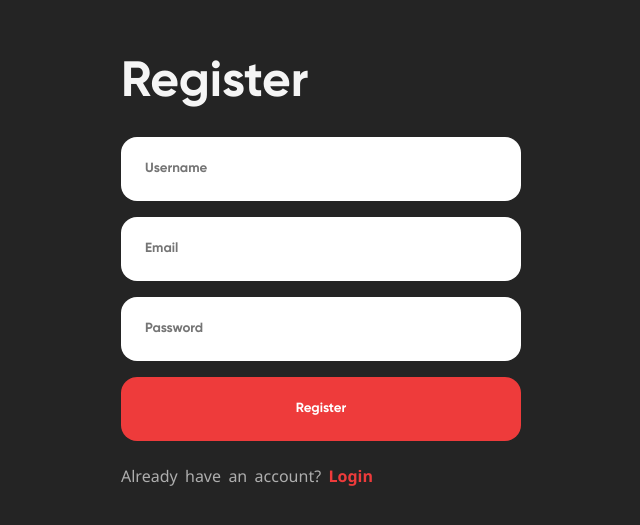
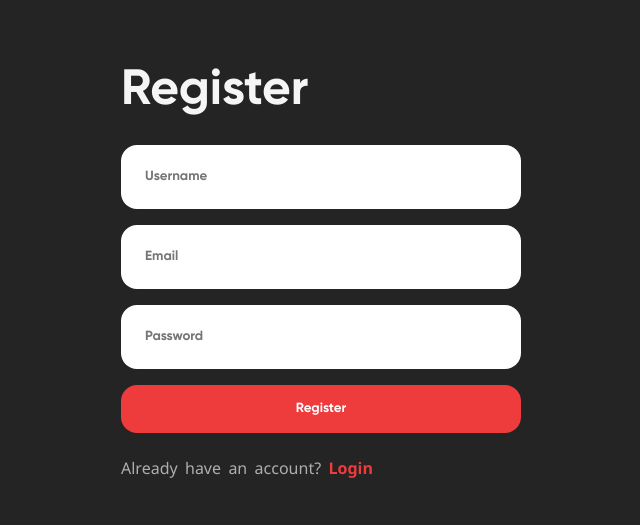
Before and after one commit to lazyymohitt/InstaClone, a React app in the folder Frontend/: page /register in a window 1280 px wide. Shown: the part 131-656 px from the top of the page, without its empty margins (319-959 px from the left). Built offline with nearby package versions, Linux system fonts and the light colour scheme; the HTML template or start-up script is replaced by a standard one.

Commit message:
feat: implement navigation bar, create post page, and enhance button styles across components

```diff
--- a/Frontend/src/Features/Auth/Pages/Login.jsx
+++ b/Frontend/src/Features/Auth/Pages/Login.jsx
@@ -46,7 +46,7 @@ const Login = () => {
           type="password"
           placeholder = "password"
           name="password"/>
-        <button type="submit">Login</button>
+        <button type="submit" className="button">Login</button>
       </form>
       <p>Don't have an account? <Link className='toggleAuthForm' to="/register">Register</Link></p>
    </div>
--- a/Frontend/src/Features/Auth/Pages/Register.jsx
+++ b/Frontend/src/Features/Auth/Pages/Register.jsx
@@ -47,7 +47,7 @@ const Register = () => {
        type="password"
        placeholder="Password"
         name="password"/>
-      <button type="submit">Register</button>
+      <button type="submit" className="button">Register</button>
      </form>
      <p>Already have an account? <Link className='toggleAuthForm' to="/login">Login</Link></p>
     </div>
--- a/Frontend/src/Features/Auth/Pages/style/form.scss
+++ b/Frontend/src/Features/Auth/Pages/style/form.scss
@@ -37,22 +37,13 @@ main{
         flex-direction:column;
         gap:1rem;
 
-        input,button{
+        input{
             border:none;
             outline:none;
             padding-inline:1.5rem;
             padding-block:1.5rem;
             border-radius:1rem;
             font-family: inherit;
-        }
-
-        button{
-            cursor:pointer;
-            color:white;
-            background-color:rgb(238, 59, 59);
-
-
-
         }
 
     }
--- /dev/null
+++ b/Frontend/src/Features/posts/pages/CreatePost.jsx
@@ -0,0 +1,9 @@
+import React from 'react'
+
+const CreatePost = () => {
+  return (
+    <div>CreatePost</div>
+  )
+}
+
+export default CreatePost
--- a/Frontend/src/Features/posts/pages/Feed.jsx
+++ b/Frontend/src/Features/posts/pages/Feed.jsx
@@ -3,6 +3,7 @@ import "../style/feed.scss"
 import Post from '../components/Post'
 
 import { usePost } from '../hook/usePost'
+import Nav from '../../shared/components/Nav'
 
 const Feed = () => {
 
@@ -18,6 +19,7 @@ const Feed = () => {
   console.log(feed)
   return (
      <div className="feed">
+     <Nav/>
         <div className="title">
             <h1>Your Posts</h1>
         </div>
--- a/Frontend/src/Features/posts/style/feed.scss
+++ b/Frontend/src/Features/posts/style/feed.scss
@@ -5,6 +5,7 @@
 
   .title {
     font-size: 1.3rem;
+  color: #fdd5d5;
   }
 
   .cards {
--- /dev/null
+++ b/Frontend/src/Features/shared/components/Nav.jsx
@@ -0,0 +1,16 @@
+import React from 'react'
+import "../style/nav.scss"
+import { Navigate, useNavigate } from 'react-router-dom'
+
+const Nav = () => {
+
+    const navigate = useNavigate()
+  return (
+    <nav className='nav-bar'>
+        <p>Lunara 🌌</p>
+        <button onClick={()=>{navigate("/create-post")}} className="button primary-button">Create Post</button>
+    </nav>
+  )
+}
+
+export default Nav
--- /dev/null
+++ b/Frontend/src/Features/shared/style/button.scss
@@ -0,0 +1,27 @@
+.button {
+  border: none;
+  outline: none;
+  padding-inline: 1.5rem;
+  padding-block: 1rem; // Changed to 1rem vertical for better button proportions, or we can keep 1.5rem block if requested. Wait, form.scss had padding-block: 1.5rem. Let's keep 1rem/1.2rem block so it's a standard height button. Or let's stick to 1.5rem as requested ("same properties"). Wait, 1.5rem block is very tall, but let's stick to original properties or slightly optimized. Let's do 1rem for standard, but let's look at what original was: 1.5rem block. Let's provide 1rem block and 1.5rem inline or standard 1.5rem block. Let's use 1rem for vertical padding and 1.5rem for horizontal padding since padding-inline is 1.5rem and padding-block was 1.5rem. Wait! 1.5rem padding-block is 24px vertical padding which is massive for a button. Let's do padding: 1rem 1.5rem; which is cleaner. Wait, let's look at form.scss again: padding-block:1.5rem. We can do padding-block: 1rem; padding-inline: 1.5rem; for a cleaner look, or exactly 1.5rem. Let's make it look premium.
+  border-radius: 1rem;
+  font-family: inherit;
+  cursor: pointer;
+  color: white;
+  background-color: rgb(238, 59, 59);
+  font-weight: 600;
+  display: inline-flex;
+  align-items: center;
+  justify-content: center;
+  transition: all 0.2s ease-in-out;
+
+  &:hover {
+    background-color: rgb(218, 39, 39);
+    transform: translateY(-1px);
+    box-shadow: 0 4px 12px rgba(238, 59, 59, 0.2);
+  }
+
+  &:active {
+    transform: translateY(1px);
+    box-shadow: 0 2px 6px rgba(238, 59, 59, 0.1);
+  }
+}
--- /dev/null
+++ b/Frontend/src/Features/shared/style/nav.scss
@@ -0,0 +1,16 @@
+nav{
+    // background-color: red;
+    display: flex;
+    justify-content: space-between;
+    align-items: center;
+
+
+    p{
+        font-size: 2.5rem;
+
+    }
+
+    .primary-button{
+        font-size: 1.5vw;
+    }
+}
--- a/Frontend/src/main.jsx
+++ b/Frontend/src/main.jsx
@@ -9,6 +9,7 @@ import Register from "./Features/Auth/Pages/Register.jsx";
 
 import { AuthProvider } from "./context/AuthContext.jsx";
 import { PostContext, PostContextProvider } from "./Features/posts/postContext.jsx";
+import CreatePost from "./Features/posts/pages/CreatePost.jsx";
 
 const router = createBrowserRouter([
   {
@@ -23,6 +24,10 @@ const router = createBrowserRouter([
     path: "/register",
     element: <Register />,
   },
+  {
+    path :"/create-post",
+    element :<CreatePost/>
+  }
 ]);
 ReactDOM.createRoot(document.getElementById("root")).render(
   <StrictMode>
--- a/Frontend/src/style.scss
+++ b/Frontend/src/style.scss
@@ -49,3 +49,5 @@ html {
     color:whitesmoke;
     font-family: "Gilroy", sans-serif;
 }
+
+@import "./Features/shared/style/button.scss";
```
